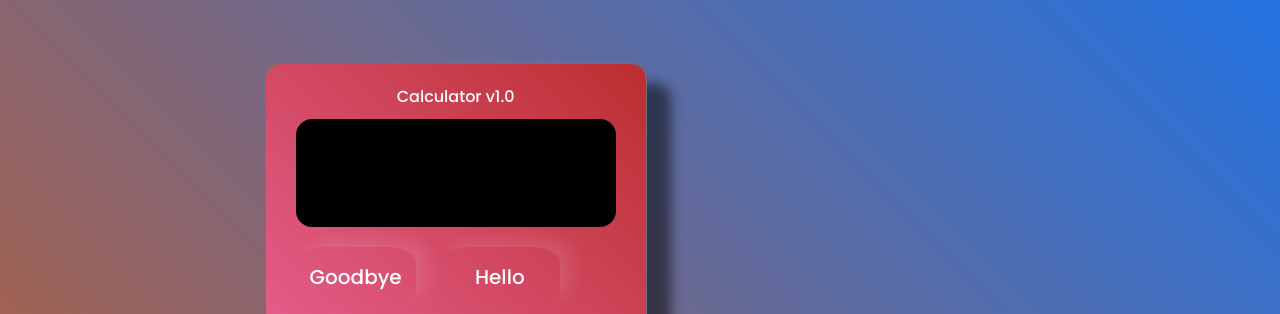
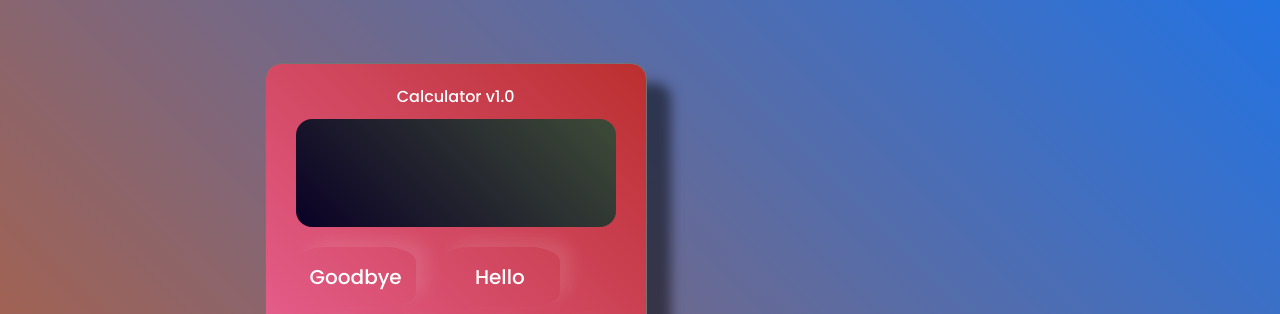
Before and after one commit to itsantonle/se-2144-prelims, a website built with Vite: page se-2144-prelims-legayada/index.html in a window 1280 px wide. Both pictures are taken after a click on the button "Goodbye". Shown: the top 314 px of the page. Built offline with nearby package versions, Linux system fonts and the light colour scheme.

Commit message:
minor bug fix
-changed the bg color to gradiant
- if class is inactive dont' run function goodbyeSequence again rip bozo

```diff
--- a/se-2144-prelims-legayada/src/main.ts
+++ b/se-2144-prelims-legayada/src/main.ts
@@ -84,12 +84,14 @@ function appendToDisplayString(display: string, character: string) {
 }
 
 function goodbyeSequence() {
+  if (inputBox.classList.contains('active')) {
     inputBox.value = 'goodbye'
     setTimeout(() => {
       inputBox.value = ''
       inputBox.classList.remove('active')
       inputBox.classList.add('inactive')
     }, 2000)
+  }
 }
 
 function randomHello(event: MouseEvent) {
--- a/se-2144-prelims-legayada/src/style.css
+++ b/se-2144-prelims-legayada/src/style.css
@@ -41,7 +41,7 @@ input.active {
   background: rgb(250, 238, 238);
 }
 input.inactive {
-  background-color: black;
+  background: linear-gradient(45deg, #0a0125, #3e4b38);
 }
 input.inactive::placeholder {
   color: transparent;
```
Lines whose indentation alone changed are shown as unchanged.
